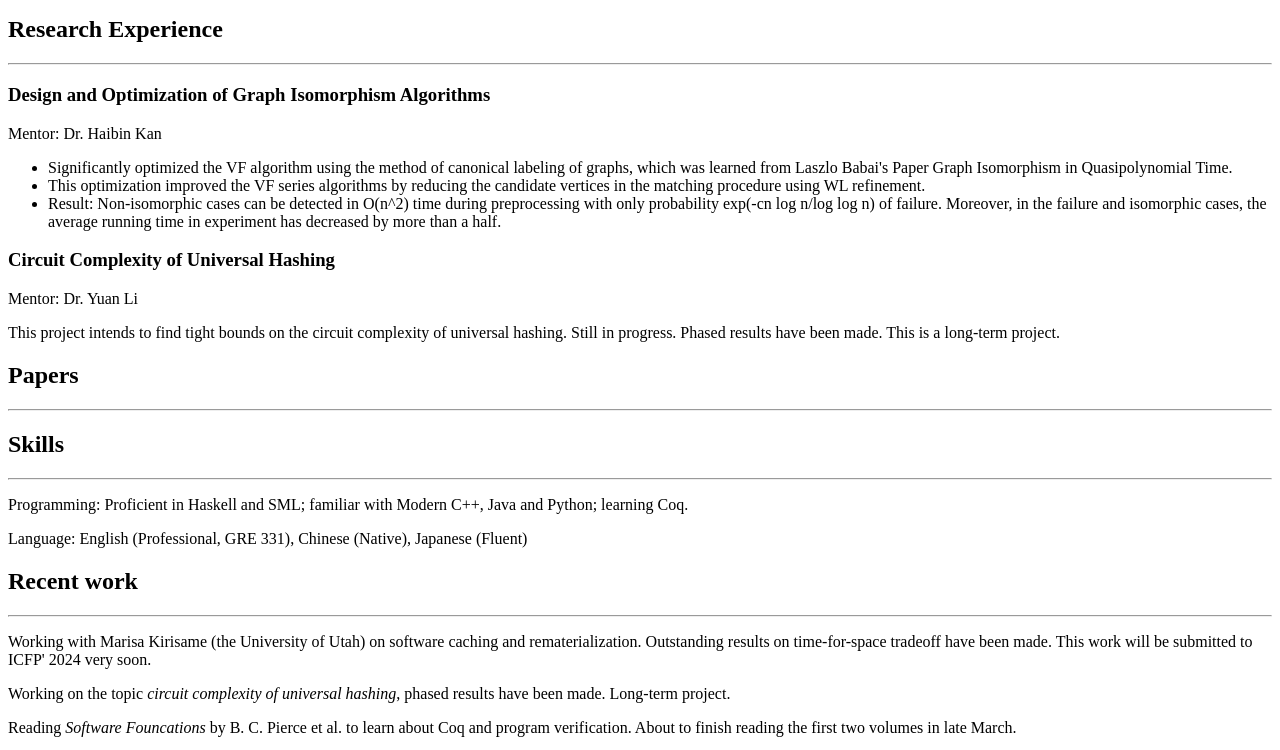
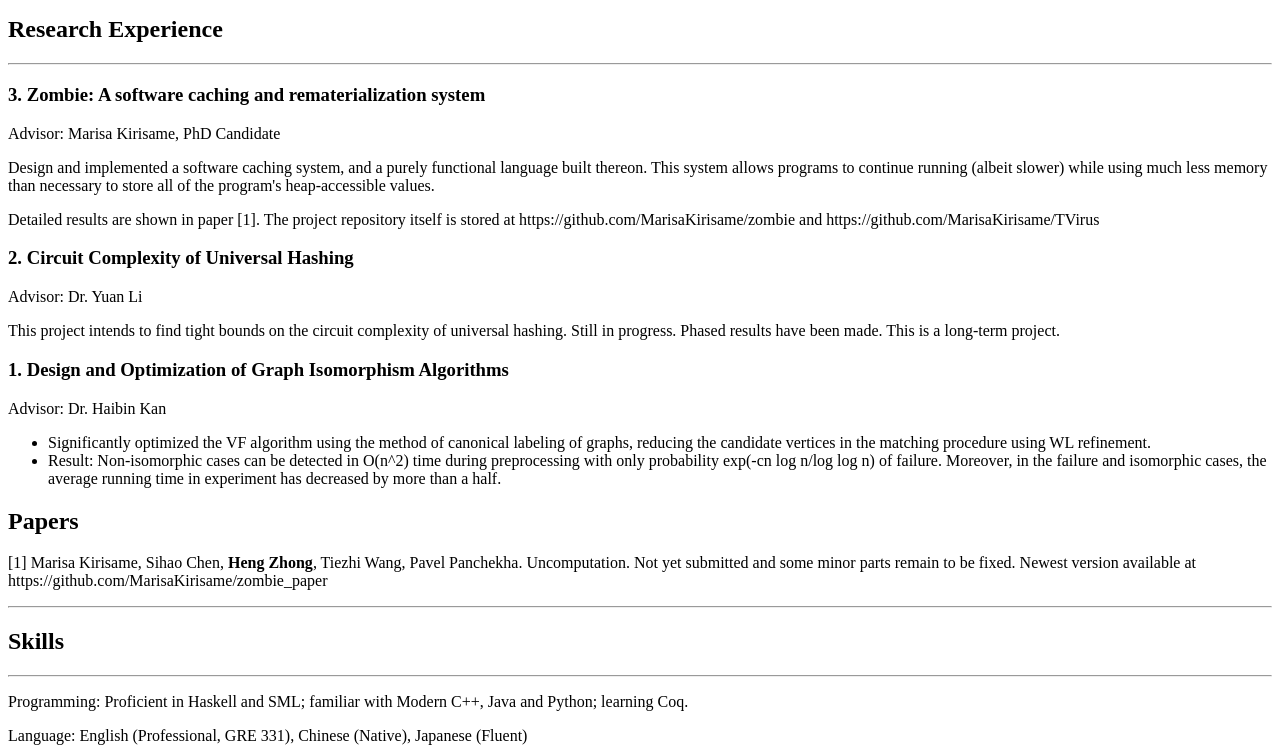
Before and after one commit to heng-zhong-2003/heng-zhong-2003.github.io, a plain HTML site: page index.html in a window 1280 px wide. Shown: the part 680-1430 px from the top of the page. Drawn offline with Linux system fonts and the light colour scheme.

Commit message:
zb paper

```diff
--- a/index.html
+++ b/index.html
@@ -4,12 +4,14 @@
 <meta http-equiv='expires' content='0'>
 <meta http-equiv='pragma' content='no-cache'>
 <html>
+
 <head>
   <style>
     .column {
       float: left;
       width: 50%;
     }
+
     .row:after {
       content: "";
       display: table;
@@ -18,6 +20,7 @@
   </style>
   <title>Heng Zhong</title>
 </head>
+
 <body>
   <h1>Heng Zhong (仲 恒)</h1>
   <p>e-mail: hzhong21@m.fudan.edu.cn</p>
@@ -55,17 +58,31 @@
   </div>
   <h2>Research Experience</h2>
   <hr>
-    <h3>Design and Optimization of Graph Isomorphism Algorithms</h3>
-    <p>Mentor: Dr. Haibin Kan</p>
+  <h3>3. Zombie: A software caching and rematerialization system</h3>
+  <p>Advisor: Marisa Kirisame, PhD Candidate</p>
+  <p>Design and implemented a software caching system, and a purely functional language built thereon. This system
+    allows programs to continue running (albeit slower) while using much
+    less memory than necessary to store all of the program's heap-accessible values.</p>
+  <p>Detailed results are shown in paper [1]. The project repository itself is stored at
+    https://github.com/MarisaKirisame/zombie and https://github.com/MarisaKirisame/TVirus</p>
+  <h3>2. Circuit Complexity of Universal Hashing</h3>
+  <p>Advisor: Dr. Yuan Li</p>
+  <p>This project intends to find tight bounds on the circuit complexity of universal hashing. Still in progress. Phased
+    results have been made. This is a long-term project.</p>
+  <h3>1. Design and Optimization of Graph Isomorphism Algorithms</h3>
+  <p>Advisor: Dr. Haibin Kan</p>
   <ul>
-      <li> Significantly optimized the VF algorithm using the method of canonical labeling of graphs, which was learned from Laszlo Babai's Paper Graph Isomorphism in Quasipolynomial Time.</li>
-      <li> This optimization improved the VF series algorithms by reducing the candidate vertices in the matching procedure using WL refinement.</li>
-      <li> Result: Non-isomorphic cases can be detected in O(n^2) time during preprocessing with only probability exp(-cn log n/log log n) of failure. Moreover, in the failure and isomorphic cases, the average running time in experiment has decreased by more than a half.
+    <li> Significantly optimized the VF algorithm using the method of canonical labeling of graphs, reducing the
+      candidate vertices in the matching
+      procedure using WL refinement.</li>
+    <li> Result: Non-isomorphic cases can be detected in O(n^2) time during preprocessing with only probability exp(-cn
+      log n/log log n) of failure. Moreover, in the failure and isomorphic cases, the average running time in experiment
+      has decreased by more than a half.
   </ul>
-    <h3>Circuit Complexity of Universal Hashing</h3>
-    <p>Mentor: Dr. Yuan Li</p>
-    <p>This project intends to find tight bounds on the circuit complexity of universal hashing. Still in progress. Phased results have been made. This is a long-term project.</p>
   <h2>Papers</h2>
+  <p>[1] Marisa Kirisame, Sihao Chen, <b>Heng Zhong</b>, Tiezhi Wang, Pavel Panchekha. Uncomputation. Not yet submitted
+    and some minor parts remain to be fixed. Newest version available at https://github.com/MarisaKirisame/zombie_paper
+  </p>
   <hr>
   <h2>Skills</h2>
   <hr>
@@ -73,9 +90,12 @@
   <p> Language: English (Professional, GRE 331), Chinese (Native), Japanese (Fluent)</p>
   <h2>Recent work</h2>
   <hr>
-    <p>Working with Marisa Kirisame (the University of Utah) on software caching and rematerialization. Outstanding results on time-for-space tradeoff have been made. This work will be submitted to ICFP' 2024 very soon.</p>
-    <p>Working on the topic <i>circuit complexity of universal hashing</i>, phased results have been made. Long-term project.</p>
-    <p>Reading <i>Software Founcations</i> by B. C. Pierce et al. to learn  about Coq and program verification. About to finish reading the first two volumes in late March.</p>
+  <p>Working with Marisa Kirisame (the University of Utah) on software caching and rematerialization. Outstanding
+    results on time-for-space tradeoff have been made. This work will be submitted to ICFP' 2024 very soon.</p>
+  <p>Working on the topic <i>circuit complexity of universal hashing</i>, phased results have been made. Long-term
+    project.</p>
+  <p>Reading <i>Software Founcations</i> by B. C. Pierce et al. to learn about Coq and program verification. About to
+    finish reading the first two volumes in late March.</p>
   <p>Reading the main thread of <i>Types and Programming Languages</i>. About to finish in late May.</p>
   <h2>Important Coursework</h2>
   Most getting an A grade (≤ 30% at Fudan, usually ≤ 20% at HKU), no less than B+.
@@ -92,4 +112,5 @@
     <li>Compilers (honor) (in coming semester)</li>
   </ul>
 </body>
+
 </html>
```
Lines whose indentation alone changed are shown as unchanged.
